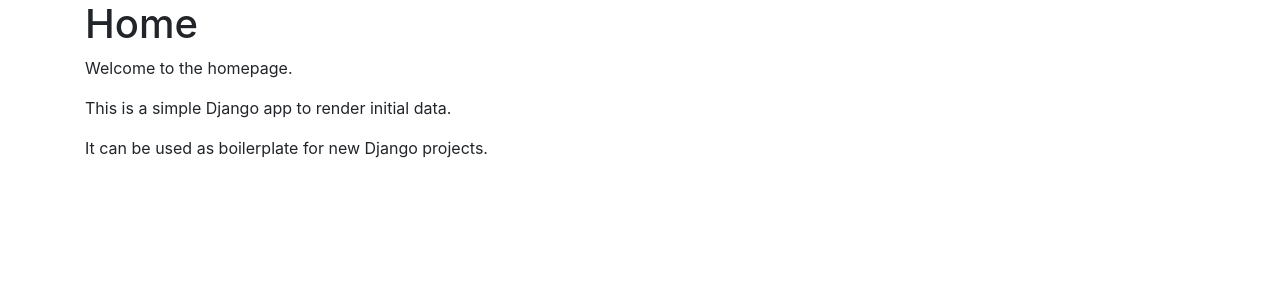
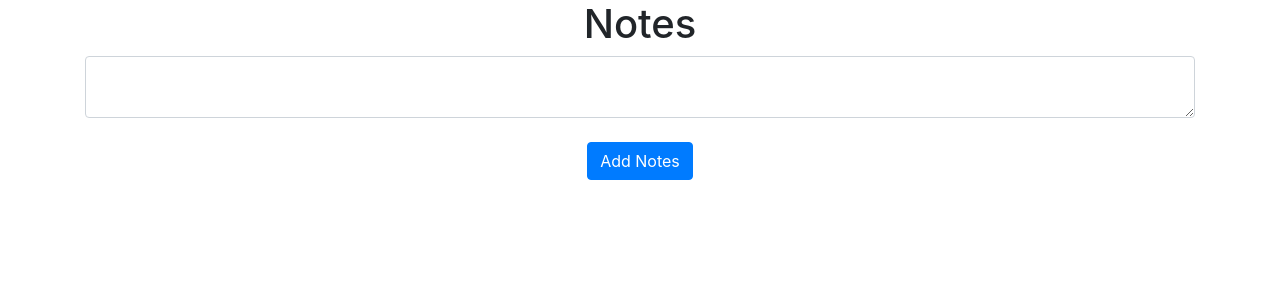
Before and after one commit to Tedpi1/Flask-Web, a Flask app: page / in a window 1280 px wide. Shown: the part 56-356 px from the top of the page. Run offline with Flask 3, Linux system fonts and the light colour scheme; a user stored in the database is signed in; some libraries are stand-ins or nearby versions.

Commit message:
finally am done

```diff
--- a/website/templates/base.html
+++ b/website/templates/base.html
@@ -76,5 +76,17 @@
       integrity="sha384-JZR6Spejh4U02d8jOt6vLEHfe/JQGiRRSQQxSfFWpi1MquVdAyjUar5+76PVCmYl"
       crossorigin="anonymous"
     ></script>
+    {% block javascript %}
+    <script type="text/javascript">
+      function deleteNote(noteId) {
+  fetch("/delete-note", {
+    method: "POST",
+    body: JSON.stringify({ noteId: noteId }),
+  }).then((_res) => {
+    window.location.href = "/";
+  });
+  }
+</script>
+{% endblock %}
     </body>
 </html>
--- a/website/templates/home.html
+++ b/website/templates/home.html
@@ -1,8 +1,22 @@
 {% extends "base.html" %}
 {% block title %} Home {% endblock %}
 {% block content %}
-<h1>Home</h1>
-<p>Welcome to the homepage.</p>
-<p>This is a simple Django app to render initial data.</p>
-<p>It can be used as boilerplate for new Django projects.</p>
+<h1 align="center">Notes</h1>
+<ul class="list-group list-group-flush">
+    {%for note in user.notes%}
+    <li class="list-group-item">
+        {{note.data}}
+        <button type="button" class="close" onClick="deleteNote({{note.id}})">
+            <span aria-hidden="true">&times;</span>
+        </button>
+    </li>
+    {%endfor%}
+</ul>
+<form method="POST">
+    <textarea name="note" id="note" class="form-control"></textarea>
+    <br >
+    <div align="center">
+        <button type="submit" class="btn btn-primary">Add Notes</button>
+    <div>
+</form>
 {% endblock %}
--- a/website/views.py
+++ b/website/views.py
@@ -1,9 +1,32 @@
-from flask import Blueprint, render_template
+from flask import Blueprint, render_template, request, flash, jsonify
+import json
 from flask_login import login_required, current_user #current user uses usermixin
+from . import db
+from .models import Note
 #defining blueprint
 views=Blueprint('views',__name__)
 #defining a view
-@views.route('/')
+@views.route('/',methods=['GET','POST'])
 @login_required
 def home():
+    if request.method == 'POST':
+        note= request.form.get('note')
+        if len(note) < 1:
+            flash('Note is too short!', category='error')
+        else:
+            new_note = Note(data=note, user_id=current_user.id)
+            db.session.add(new_note)
+            db.session.commit()
+            flash('Note added!', category='success')
     return render_template("home.html", user= current_user)
+@views.route('/delete-note', methods=['POST'])
+@login_required
+def delete_note():
+    note= json.loads(request.data)
+    noteId = note['noteId']
+    note= Note.query.get(noteId)
+    if note:
+        if note.user_id == current_user.id:
+            db.session.delete(note)
+            db.session.commit()
+    return jsonify({})
```
Also changed, not shown: website/static/index.js (added, +8 -0 lines), instance/database.db.
